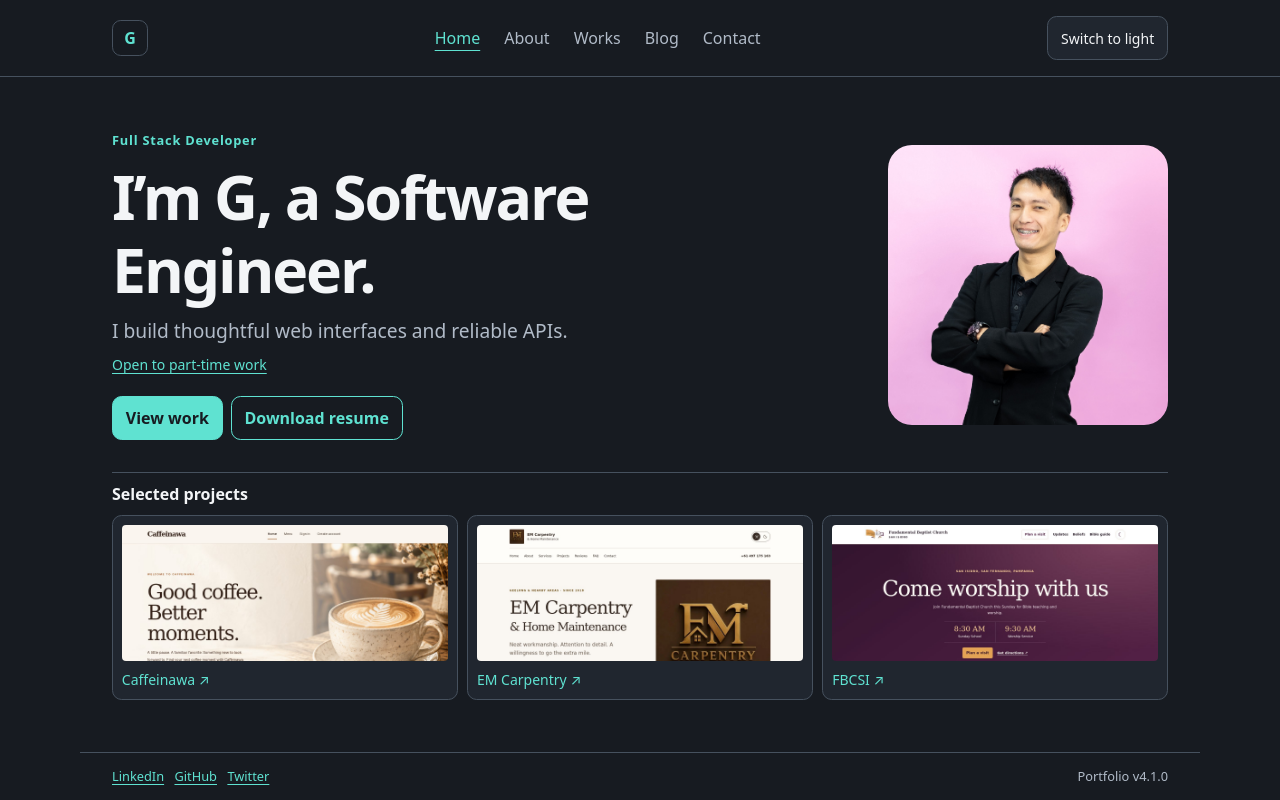
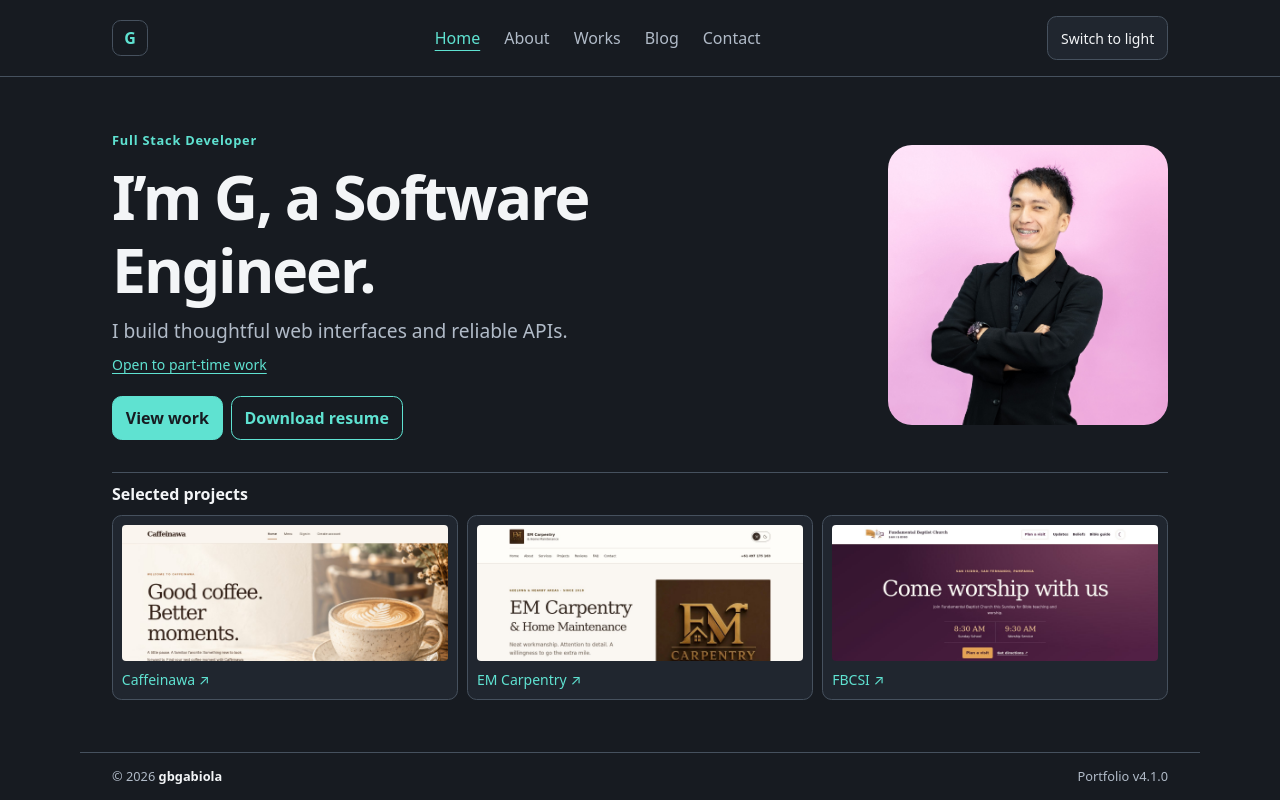
Before and after one commit to gbgabiola/gbgabiola.github.io, a Next.js app: page / in a window 1280 px wide. Built offline with nearby package versions, Linux system fonts and the light colour scheme.

Commit message:
feat: add gbgabiola copyright and footer branding

```diff
--- a/src/components/layout/site-footer.module.css
+++ b/src/components/layout/site-footer.module.css
@@ -12,17 +12,18 @@
   font-size: 0.8rem;
 }
 
-.footer p,
-.footer ul {
+.footer p {
   margin: 0;
 }
 
-.footer ul {
-  display: flex;
-  flex-wrap: wrap;
-  gap: 0.25rem 0.65rem;
-  list-style: none;
-  padding: 0;
+.brand {
+  color: var(--foreground);
+  font-weight: 650;
+  text-decoration: none;
+}
+
+.brand:hover {
+  text-decoration: underline;
 }
 
 @media (max-height: 500px) {
--- a/src/components/layout/site-footer.tsx
+++ b/src/components/layout/site-footer.tsx
@@ -1,20 +1,18 @@
 import { site } from '@/config/site';
-import { profile } from '@/content/profile';
 import styles from './site-footer.module.css';
 
 export default function SiteFooter() {
+  const year = new Date().getUTCFullYear();
+
   return (
     <footer className={styles.footer}>
-      <ul aria-label="Social links">
-        {profile.socialLinks.map(({ label, href }) => (
-          <li key={href}>
-            <a href={href}>{label}</a>
-          </li>
-        ))}
-      </ul>
       <p>
-        {`Portfolio v${site.version}`}
+        © {year}{' '}
+        <a className={styles.brand} href={`https://github.com/${site.brand}`}>
+          {site.brand}
+        </a>
       </p>
+      <p>{`Portfolio v${site.version}`}</p>
     </footer>
   );
 }
--- a/src/config/site.ts
+++ b/src/config/site.ts
@@ -1,7 +1,8 @@
-import { version } from '../../package.json';
+import { name, version } from '../../package.json';
 import { profile } from '@/content/profile';
 
 export const site = {
+  brand: name,
   version,
   url: 'https://genesisgabiola.vercel.app',
   title: `${profile.nickname} - ${profile.role}`,
```
Also changed, not shown: 2 other files (tests, documents, lock files or other folders).
